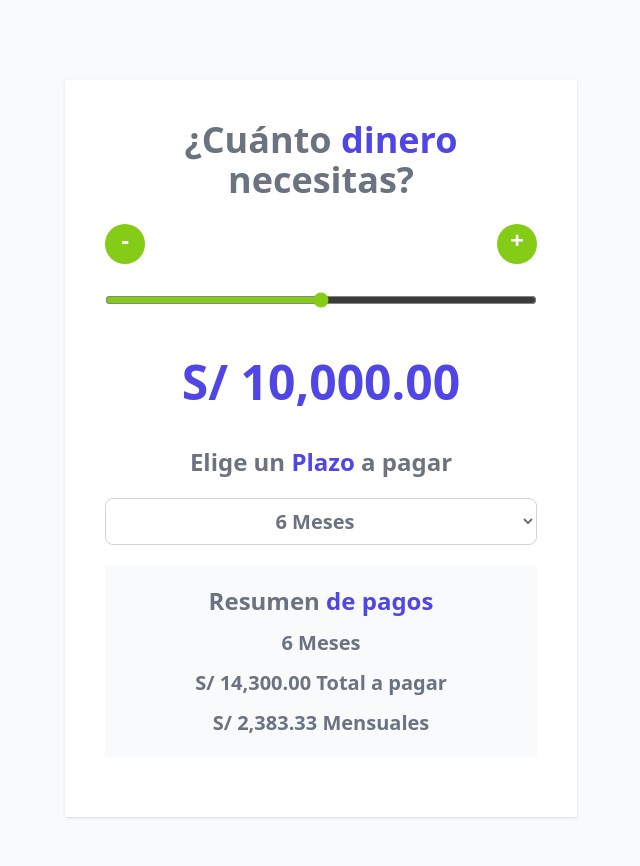
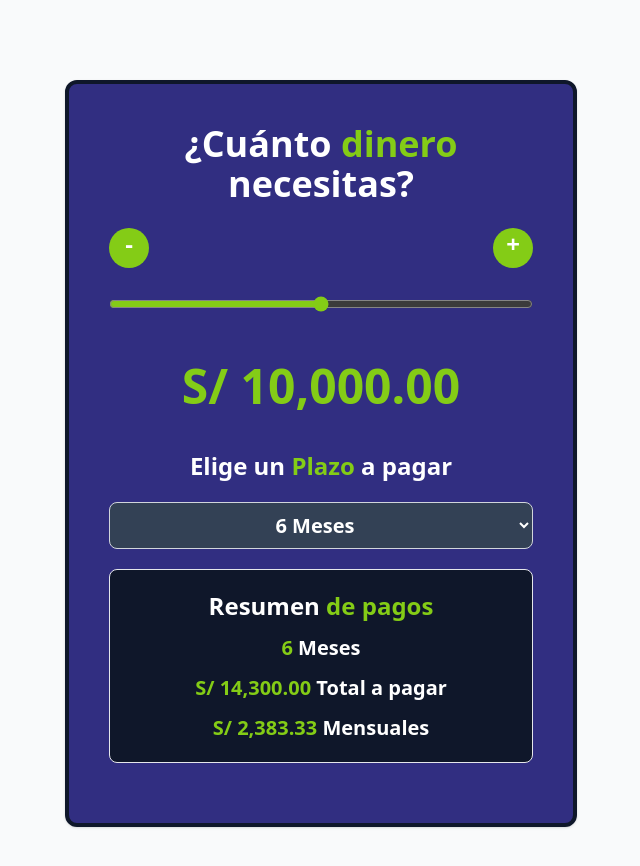
Before and after one commit to PeterArce96/cotizador-prestamos, a React (Vite) app: page / in a window 1280 px wide. Shown: the top 866 px of the page, without its empty margins (319-959 px from the left). Built offline with nearby package versions, Linux system fonts and the light colour scheme.

Commit message:
cotizador - actualizacion de estilos tailwind

```diff
--- a/src/App.jsx
+++ b/src/App.jsx
@@ -63,7 +63,7 @@ function App() {
   }
 
   return (
-    <div className="my-20 max-w-lg mx-auto bg-white shadow p-10">
+    <div className="my-20 max-w-lg mx-auto rounded-xl border-4 border-slate-900 border-solid bg-indigo-900 shadow p-10">
       <Header />
 
       <div className='flex justify-between my-6'>
@@ -88,15 +88,15 @@ function App() {
         value={cantidad}
       />
 
-      <p className='text-center my-10 text-5xl font-extrabold text-indigo-600'>
+      <p className='text-center my-10 text-5xl font-extrabold text-lime-500'>
         {formatearDinero(cantidad)}
       </p>
 
-      <h2 className='text-2xl font-extrabold text-gray-500 text-center'>
-        Elige un <span className='text-indigo-600'>Plazo </span> a pagar
+      <h2 className='text-2xl font-extrabold text-white text-center'>
+        Elige un <span className='text-lime-500'>Plazo </span> a pagar
       </h2>
 
-      <select className='mt-5 w-full p-2 bg-white border border-gray-300 rounded-lg text-center text-xl font-bold text-gray-500'
+      <select className='mt-5 w-full p-2 bg-slate-700 border border-gray-300 rounded-lg text-center text-xl font-bold text-white'
       value={meses}
       onChange= {e => setMeses(+e.target.value)}>
         <option value="6">6 Meses</option>
@@ -104,14 +104,14 @@ function App() {
         <option value="24">24 Meses</option>
       </select>
 
-      <div className='my-5 space-y-3 bg-gray-50 p-5'>
-        <h2 className='text-2xl font-extrabold text-gray-500 text-center'>
-          Resumen <span className='text-indigo-600'>de pagos </span>
+      <div className='my-5 space-y-3 bg-slate-900 p-5 rounded-lg border'>
+        <h2 className='text-2xl font-extrabold text-white text-center'>
+          Resumen <span className='text-lime-500'>de pagos </span>
         </h2>
 
-        <p className='text-xl text-gray-500 text-center font-bold'>{meses} Meses</p>
-        <p className='text-xl text-gray-500 text-center font-bold'>{formatearDinero(total)} Total a pagar</p>
-        <p className='text-xl text-gray-500 text-center font-bold'>{formatearDinero(pago)} Mensuales</p>
+        <p className='text-xl text-white text-center font-bold'><span className='text-lime-500'>{meses}</span> Meses</p>
+        <p className='text-xl text-white text-center font-bold'><span className='text-lime-500'>{formatearDinero(total)}</span> Total a pagar</p>
+        <p className='text-xl text-white text-center font-bold'><span className='text-lime-500'>{formatearDinero(pago)}</span> Mensuales</p>
       </div>
 
     </div>
--- a/src/components/Button.jsx
+++ b/src/components/Button.jsx
@@ -7,7 +7,7 @@ function Button({operador, fn}) {
     <button
         type='button'
         className='h-10 w-10 flex justify-center font-bold text-white text-2xl
-        bg-lime-500 rounded-full hover:outline-none hover:ring-2 hover:ring-offset-2 hover:ring-lime-500'
+        bg-lime-500 rounded-full hover:outline-none hover:ring-1 hover:ring-offset-1 hover:ring-white'
         onClick={fn}
         >{operador}</button>
     )
--- a/src/components/Header.jsx
+++ b/src/components/Header.jsx
@@ -2,8 +2,8 @@
 function Header() {
 
     return(
-        <h1 className="text-4xl font-extrabold text-gray-500 text-center">
-            ¿Cuánto <span className="text-indigo-600">dinero </span> necesitas?
+        <h1 className="text-4xl font-extrabold text-white text-center">
+            ¿Cuánto <span className="text-lime-500">dinero </span> necesitas?
         </h1>
     )
 }
```
